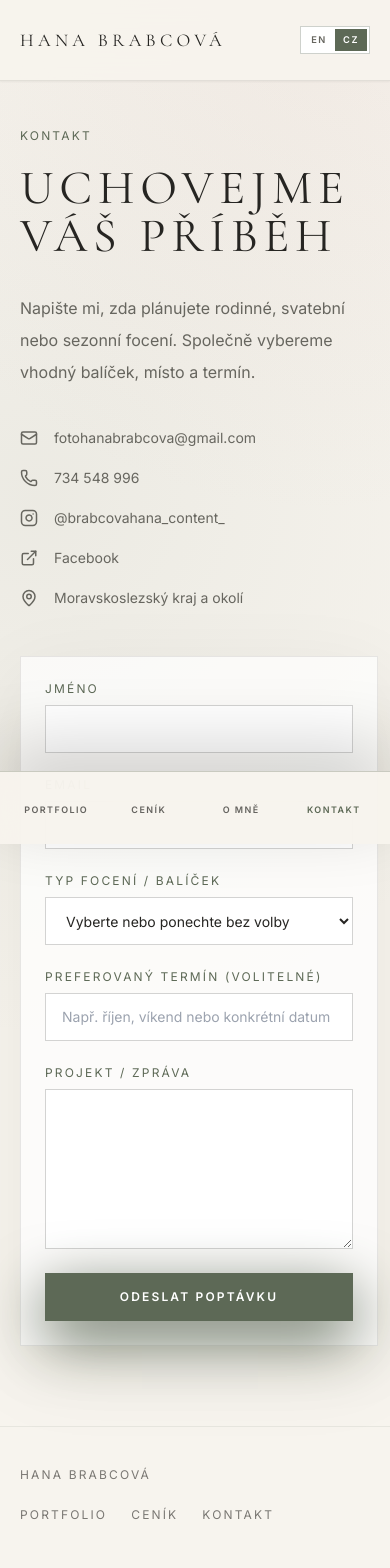
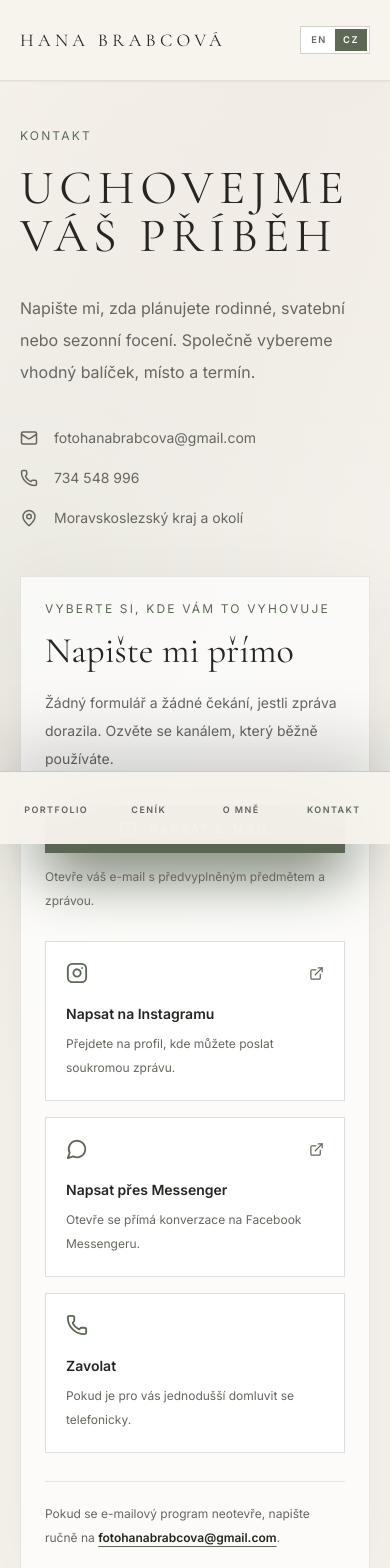
Before and after one commit to bjbrabecjan-hash/Fotoweb, a Next.js app: page /contact in a window 390 px wide. Shown: the top 1568 px of the page. Built offline with nearby package versions, Linux system fonts and the light colour scheme.

Commit message:
Replace contact form with direct contact options

```diff
--- a/components/ContactContent.tsx
+++ b/components/ContactContent.tsx
@@ -1,59 +1,73 @@
 "use client";
 
-import { ExternalLink, Instagram, Mail, MapPin, Phone } from "lucide-react";
-import { FormEvent, useRef, useState } from "react";
+import { ExternalLink, Instagram, Mail, MapPin, MessageCircle, Phone } from "lucide-react";
+import type { ReactNode } from "react";
 import { Button } from "@/components/Button";
 import { Section } from "@/components/Section";
-import { packageIds, packageLabels, type PackageId } from "@/lib/contactPackages";
+import { packageLabels, type PackageId } from "@/lib/contactPackages";
 import { useLanguage } from "@/lib/i18n";
+
+const email = "fotohanabrabcova@gmail.com";
+const phone = "+420734548996";
+const instagramUrl = "https://www.instagram.com/brabcovahana_content_/";
+const messengerUrl = "https://m.me/61579648302684";
 
 export function ContactContent({ initialPackage }: { initialPackage?: PackageId }) {
   const { t, locale } = useLanguage();
-  const [status, setStatus] = useState<{ type: "idle" | "sending" | "success" | "error"; message?: string }>({ type: "idle" });
-  const startedAt = useRef(Date.now());
-  const formRef = useRef<HTMLFormElement>(null);
-  const submittingRef = useRef(false);
-  const email = "fotohanabrabcova@gmail.com";
-  const fieldClass = "min-h-12 rounded-none border border-ink/20 bg-white px-4 text-sm normal-case tracking-normal text-ink outline-none transition focus:border-gold focus-visible:ring-2 focus-visible:ring-gold/30";
+  const selectedPackage = initialPackage ? packageLabels[initialPackage][locale] : undefined;
   const c = locale === "cz" ? {
-    package: "Typ focení / balíček", choose: "Vyberte nebo ponechte bez volby", date: "Preferovaný termín (volitelné)", datePlaceholder: "Např. říjen, víkend nebo konkrétní datum", sending: "Odesílám…", success: "Poptávku jsme úspěšně přijali.", genericError: "Poptávku se nepodařilo odeslat. Zkuste to znovu nebo použijte přímý e-mail.", required: "Povinné pole"
+    eyebrow: "Vyberte si, kde vám to vyhovuje",
+    title: "Napište mi přímo",
+    text: "Žádný formulář a žádné čekání, jestli zpráva dorazila. Ozvěte se kanálem, který běžně používáte.",
+    selected: "Vaše vybrané focení",
+    email: "Napsat e-mail",
+    emailText: "Otevře váš e-mail s předvyplněným předmětem a zprávou.",
+    instagram: "Napsat na Instagramu",
+    instagramText: "Přejdete na profil, kde můžete poslat soukromou zprávu.",
+    messenger: "Napsat přes Messenger",
+    messengerText: "Otevře se přímá konverzace na Facebook Messengeru.",
+    phone: "Zavolat",
+    phoneText: "Pokud je pro vás jednodušší domluvit se telefonicky.",
+    fallback: "Pokud se e-mailový program neotevře, napište ručně na",
+    subject: selectedPackage ? `Poptávka focení – ${selectedPackage}` : "Poptávka focení z webu",
+    body: `Dobrý den,\n\nmám zájem o focení${selectedPackage ? `: ${selectedPackage}` : ""}.\n\nPreferovaný termín:\n\nMoje zpráva:\n\nDěkuji.`
   } : {
-    package: "Session / package", choose: "Choose or leave blank", date: "Preferred date (optional)", datePlaceholder: "For example October, a weekend or a specific date", sending: "Sending…", success: "Your inquiry has been accepted.", genericError: "The inquiry could not be sent. Try again or use the direct email link.", required: "Required field"
+    eyebrow: "Choose what suits you",
+    title: "Message me directly",
+    text: "No form and no uncertainty about delivery. Get in touch through the channel you already use.",
+    selected: "Your selected session",
+    email: "Send an email",
+    emailText: "Opens your email app with a prepared subject and message.",
+    instagram: "Message on Instagram",
+    instagramText: "Opens the profile where you can send a private message.",
+    messenger: "Message on Messenger",
+    messengerText: "Opens a direct conversation in Facebook Messenger.",
+    phone: "Call",
+    phoneText: "For arranging the details by phone.",
+    fallback: "If your email app does not open, write directly to",
+    subject: selectedPackage ? `Photography inquiry – ${selectedPackage}` : "Photography inquiry from the website",
+    body: `Hello,\n\nI am interested in a photography session${selectedPackage ? `: ${selectedPackage}` : ""}.\n\nPreferred date:\n\nMy message:\n\nThank you.`
   };
+  const mailHref = `mailto:${email}?subject=${encodeURIComponent(c.subject)}&body=${encodeURIComponent(c.body)}`;
 
-  async function submit(event: FormEvent<HTMLFormElement>) {
-    event.preventDefault();
-    if (submittingRef.current) return;
-    const form = event.currentTarget;
-    if (!form.reportValidity()) return;
-    submittingRef.current = true;
-    setStatus({ type: "sending" });
-    const data = new FormData(form);
-    try {
-      const response = await fetch("/api/contact", { method: "POST", headers: { "Content-Type": "application/json" }, body: JSON.stringify({ name: data.get("name"), email: data.get("email"), packageId: data.get("packageId") || undefined, preferredDate: data.get("preferredDate"), message: data.get("message"), website: data.get("website"), startedAt: startedAt.current }) });
-      const result = await response.json().catch(() => ({}));
-      if (!response.ok) throw new Error(typeof result.error === "string" ? result.error : c.genericError);
-      setStatus({ type: "success", message: c.success });
-      formRef.current?.reset();
-      startedAt.current = Date.now();
-    } catch (error) { setStatus({ type: "error", message: error instanceof Error ? error.message : c.genericError }); }
-    finally { submittingRef.current = false; }
-  }
-
-  return <Section className="min-h-screen pt-32 lg:pt-40"><div className="grid gap-12 lg:grid-cols-[.85fr_1.15fr]">
+  return <Section className="min-h-screen pt-32 lg:pt-40"><div className="grid gap-12 lg:grid-cols-[.85fr_1.15fr] lg:items-start">
     <div><p className="mb-5 text-xs uppercase tracking-luxe text-gold">{t.contact.eyebrow}</p><h1 className="font-display text-5xl uppercase leading-none tracking-wider text-ink sm:text-7xl">{t.contact.title}</h1><p className="mt-8 max-w-xl text-base leading-8 text-ash">{t.contact.text}</p>
-      <div className="mt-10 space-y-5 text-sm text-ash"><a className="flex items-center gap-4 rounded-sm transition hover:text-gold focus-visible:outline-none focus-visible:ring-2 focus-visible:ring-gold" href={`mailto:${email}`}><Mail size={18}/>{email}</a><a className="flex items-center gap-4 rounded-sm transition hover:text-gold focus-visible:outline-none focus-visible:ring-2 focus-visible:ring-gold" href="tel:+420734548996"><Phone size={18}/>734 548 996</a><a className="flex items-center gap-4 rounded-sm transition hover:text-gold focus-visible:outline-none focus-visible:ring-2 focus-visible:ring-gold" href="https://www.instagram.com/brabcovahana_content_/" target="_blank" rel="noreferrer"><Instagram size={18}/>@brabcovahana_content_</a><a className="flex items-center gap-4 rounded-sm transition hover:text-gold focus-visible:outline-none focus-visible:ring-2 focus-visible:ring-gold" href="https://www.facebook.com/profile.php?id=61579648302684" target="_blank" rel="noreferrer"><ExternalLink size={18}/>Facebook</a><p className="flex items-center gap-4"><MapPin size={18}/>{t.contact.location}</p></div>
+      <div className="mt-10 space-y-5 text-sm text-ash"><a className="flex items-center gap-4 rounded-sm transition hover:text-gold focus-visible:outline-none focus-visible:ring-2 focus-visible:ring-gold" href={`mailto:${email}`}><Mail size={18}/>{email}</a><a className="flex items-center gap-4 rounded-sm transition hover:text-gold focus-visible:outline-none focus-visible:ring-2 focus-visible:ring-gold" href={`tel:${phone}`}><Phone size={18}/>734 548 996</a><p className="flex items-center gap-4"><MapPin size={18}/>{t.contact.location}</p></div>
     </div>
-    <form ref={formRef} onSubmit={submit} className="border border-ink/10 bg-white/70 p-6 shadow-[0_24px_80px_rgba(38,37,34,.07)] sm:p-8" noValidate>
-      <div className="grid gap-6"><label className="grid gap-2 text-xs uppercase tracking-luxe text-gold">{t.contact.name} <span className="sr-only">{c.required}</span><input className={fieldClass} name="name" autoComplete="name" required minLength={2} maxLength={100}/></label>
-        <label className="grid gap-2 text-xs uppercase tracking-luxe text-gold">{t.contact.email} <span className="sr-only">{c.required}</span><input className={fieldClass} type="email" name="email" autoComplete="email" required maxLength={254}/></label>
-        <label className="grid gap-2 text-xs uppercase tracking-luxe text-gold">{c.package}<select className={fieldClass} name="packageId" defaultValue={initialPackage ?? ""}><option value="">{c.choose}</option>{packageIds.map((id) => <option value={id} key={id}>{packageLabels[id][locale]}</option>)}</select></label>
-        <label className="grid gap-2 text-xs uppercase tracking-luxe text-gold">{c.date}<input className={fieldClass} name="preferredDate" maxLength={120} placeholder={c.datePlaceholder}/></label>
-        <label className="grid gap-2 text-xs uppercase tracking-luxe text-gold">{t.contact.project} <span className="sr-only">{c.required}</span><textarea className={`${fieldClass} min-h-40 resize-y py-3`} name="message" required minLength={10} maxLength={3000}/></label>
-        <label className="sr-only" aria-hidden="true">Website<input tabIndex={-1} autoComplete="off" name="website"/></label>
-        <Button type="submit" className="w-full" disabled={status.type === "sending"}>{status.type === "sending" ? c.sending : t.contact.submit}</Button>
-        {status.type !== "idle" && status.type !== "sending" && <p role={status.type === "error" ? "alert" : "status"} className={status.type === "error" ? "text-sm text-red-700" : "text-sm text-green-800"}>{status.message}</p>}
+    <div className="border border-ink/10 bg-white/70 p-6 shadow-[0_24px_80px_rgba(38,37,34,.07)] sm:p-8">
+      <p className="text-xs uppercase tracking-luxe text-gold">{c.eyebrow}</p><h2 className="mt-4 font-display text-4xl leading-none text-ink sm:text-5xl">{c.title}</h2><p className="mt-5 max-w-2xl text-sm leading-7 text-ash">{c.text}</p>
+      {selectedPackage && <div className="mt-7 border-l-2 border-gold bg-[#eef0eb] px-5 py-4"><p className="text-[.62rem] font-semibold uppercase tracking-luxe text-gold">{c.selected}</p><p className="mt-2 text-sm font-semibold text-ink">{selectedPackage}</p></div>}
+      <Button href={mailHref} className="mt-8 w-full gap-3"><Mail size={18}/>{c.email}</Button><p className="mt-3 text-xs leading-6 text-ash">{c.emailText}</p>
+      <div className="mt-7 grid gap-4 sm:grid-cols-2">
+        <ContactOption href={instagramUrl} icon={<Instagram size={22}/>} title={c.instagram} text={c.instagramText}/>
+        <ContactOption href={messengerUrl} icon={<MessageCircle size={22}/>} title={c.messenger} text={c.messengerText}/>
+        <ContactOption href={`tel:${phone}`} icon={<Phone size={22}/>} title={c.phone} text={c.phoneText} external={false}/>
       </div>
-    </form>
+      <p className="mt-7 border-t border-ink/10 pt-5 text-xs leading-6 text-ash">{c.fallback} <a className="font-semibold text-ink underline decoration-gold underline-offset-4" href={`mailto:${email}`}>{email}</a>.</p>
+    </div>
   </div></Section>;
 }
+
+function ContactOption({ href, icon, title, text, external = true }: { href: string; icon: ReactNode; title: string; text: string; external?: boolean }) {
+  return <a href={href} target={external ? "_blank" : undefined} rel={external ? "noreferrer" : undefined} className="group flex min-h-40 flex-col border border-ink/15 bg-white p-5 transition hover:border-gold hover:shadow-[0_14px_40px_rgba(38,37,34,.08)] focus-visible:outline-none focus-visible:ring-2 focus-visible:ring-gold"><span className="flex items-center justify-between text-gold">{icon}{external && <ExternalLink size={15}/>}</span><span className="mt-5 text-sm font-semibold text-ink group-hover:text-gold">{title}</span><span className="mt-2 text-xs leading-6 text-ash">{text}</span></a>;
+}
```
